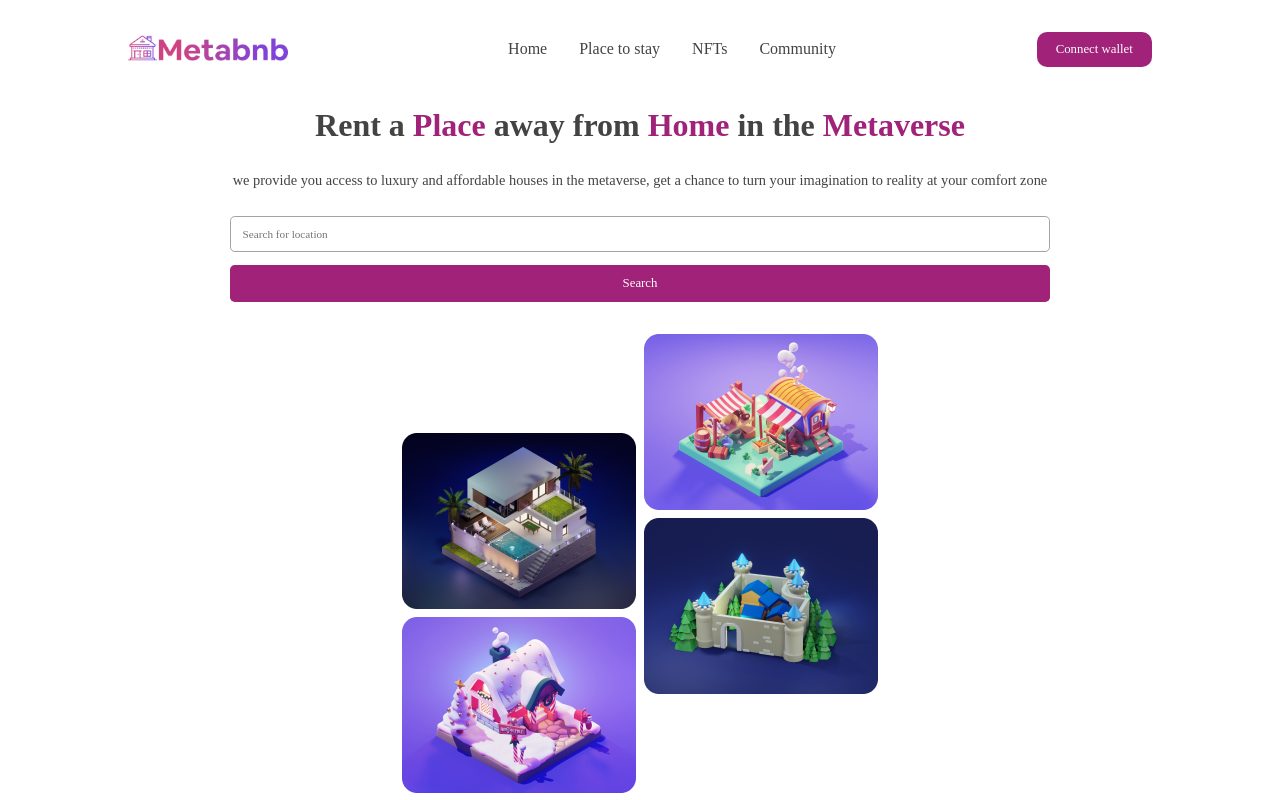
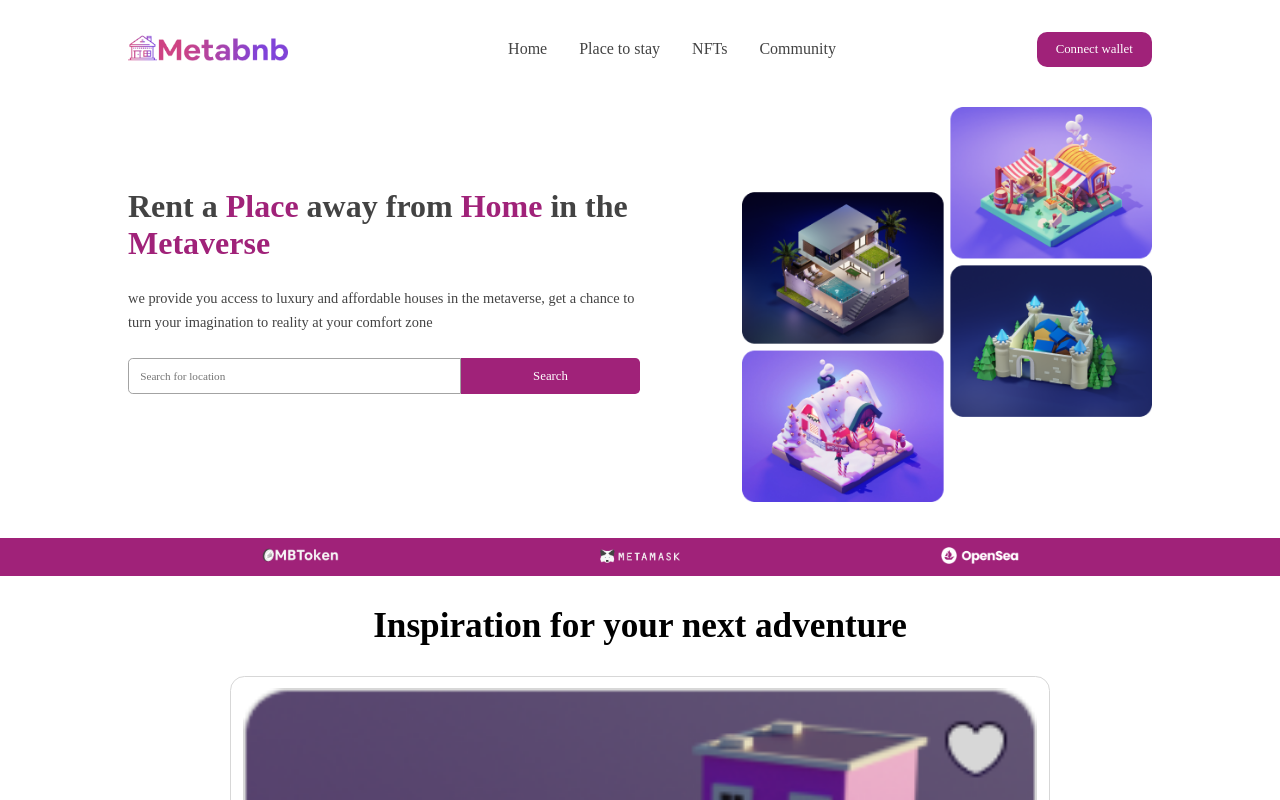
Before and after one commit to Chisquare7/meta-bnb-web, a React (Create React App) app: page / in a window 1280 px wide. Shown: the top 800 px of the page. Built offline with nearby package versions, Linux system fonts and the light colour scheme; a web font is replaced by a local one.

Commit message:
feat: Add media query for the hero section of the homepage at min-width of 768px

```diff
--- a/src/App.css
+++ b/src/App.css
@@ -531,6 +531,63 @@ h1, h2, h3, h4, h5, h6, p, input, span, ul, li, Link, button {
 
 }
 
+@media (min-width: 768px) {
+
+  /* Styling of the Hero section */
+
+  .hero__flex {
+    margin-top: 2.5em;
+    display: flex;
+    justify-content: space-between;
+    align-items: center;
+  }
+
+  .hero__right {
+    margin: 0;
+    width: 40%;
+    text-align: unset;
+  }
+
+  .hero__left {
+    width: 50%;
+  }
+
+  .hero__left .hero__heading {
+    text-align: unset;
+  }
+
+  .hero__left .hero__subtext {
+    margin: 1.5em 0;
+    width: unset;
+    text-align: unset;
+  }
+
+  .hero__left .input__content {
+    display: flex;
+    flex-direction: row;
+    margin: 0 0 2em;
+    width: unset;
+    text-align: unset;
+  }
+
+  .hero__left .input__content .search__input {
+    width: 100%;
+    padding: .8em 1em;
+    border-radius: 0;
+    border-top-left-radius: .3rem;
+    border-bottom-left-radius: .3rem;
+  }
+
+  .hero__left .input__content .input__action {
+    width: 50%;
+    padding: .8em 1.8em;
+    margin-top: 0;
+    border-radius: 0;
+    border-top-right-radius: .3rem;
+    border-bottom-right-radius: .3rem;
+  }
+}
+
 
 
 
```
